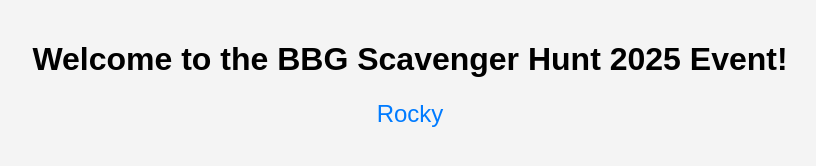
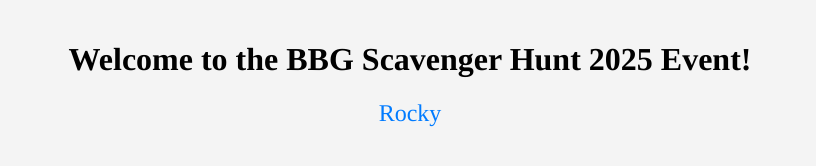
Before and after one commit to blissfulreacquaintance/bbg-easter-hunt, a plain HTML site: page index.html in a window 1280 px wide. Shown: the whole page, without its empty margins (230-1046 px from the left). Drawn offline with Linux system fonts and the light colour scheme.

Commit message:
Update styles.css

```diff
--- a/styles.css
+++ b/styles.css
@@ -1,5 +1,5 @@
 body {
-    font-family: Arial, sans-serif;
+    font-family: Times, serif;
     text-align: center;
     background-color: #f4f4f4;
     margin: 0;
```
